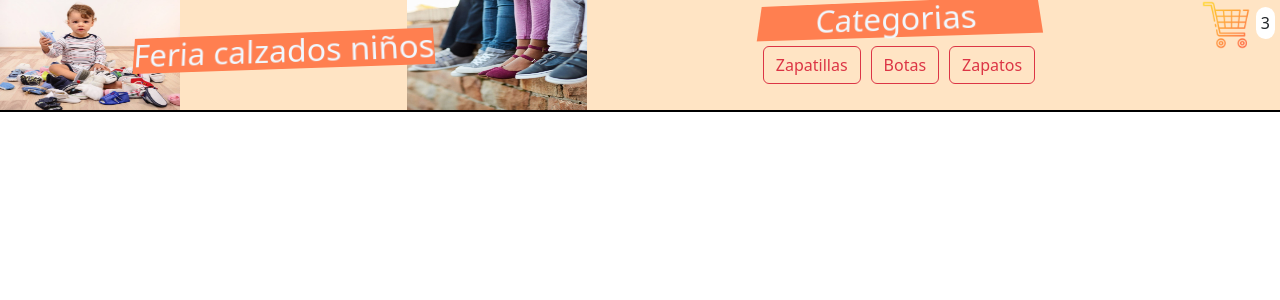
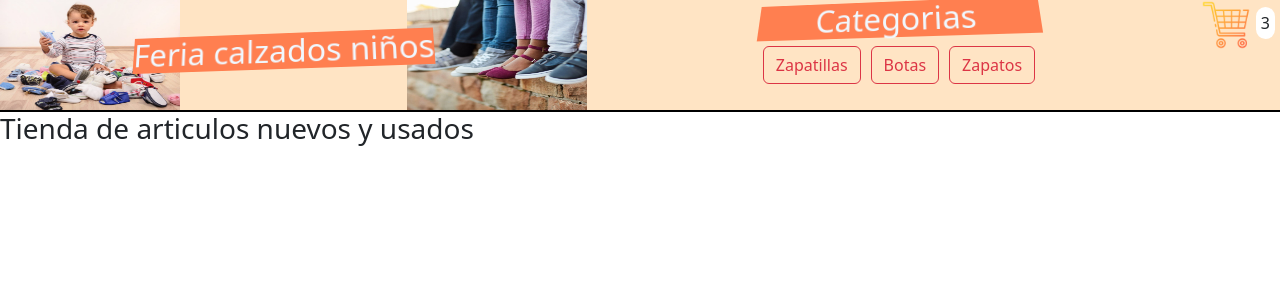
Before and after one commit to ishmaelquinteros/PreEntrega1-Quinteros, a React (Create React App) app: page / in a window 1280 px wide. Shown: the top 300 px of the page. Built offline with nearby package versions, Linux system fonts and the light colour scheme.

Commit message:
Terminada PrimeraEntrega

```diff
--- a/src/App.js
+++ b/src/App.js
@@ -1,10 +1,12 @@
 import NavBar from "./componentes/Navbar/NavBar";
+import ItemListContainer from "./componentes/ItemListContainer/ItemListContainer";
 import 'bootstrap/dist/css/bootstrap.min.css';
 
 function App() {
   return (
   <div>
   <NavBar />
+  <ItemListContainer gretting="Tienda de articulos nuevos y usados"/>
   </div>
   );
 }
--- /dev/null
+++ b/src/componentes/ItemListContainer/ItemListContainer.jsx
@@ -0,0 +1,10 @@
+
+const ItemListContainer = ({gretting}) => {
+  return (
+    <div>
+        <h3>{gretting}</h3>
+    </div>
+  )
+}
+
+export default ItemListContainer;
--- a/src/componentes/Navbar/Navbar.css
+++ b/src/componentes/Navbar/Navbar.css
@@ -12,7 +12,7 @@
 }
 
 .titulo-principal{
-    background-color:coral;
+    background-color: coral ;
     color: aliceblue;
     font-size:xx-large;
     align-self:center;
```
